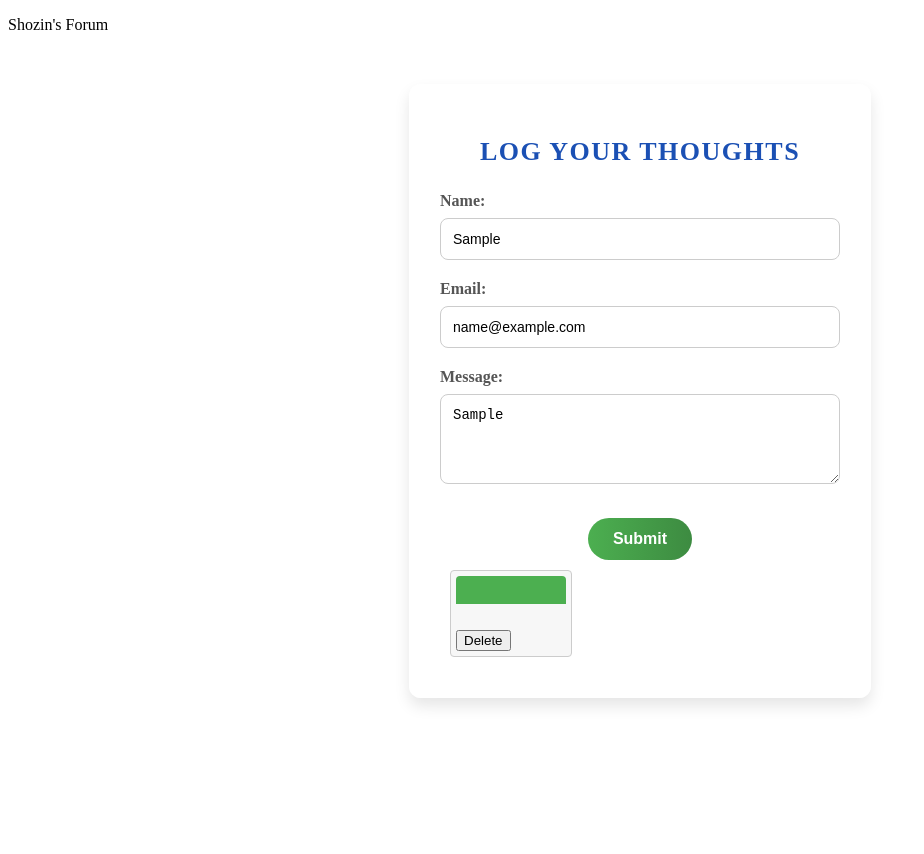
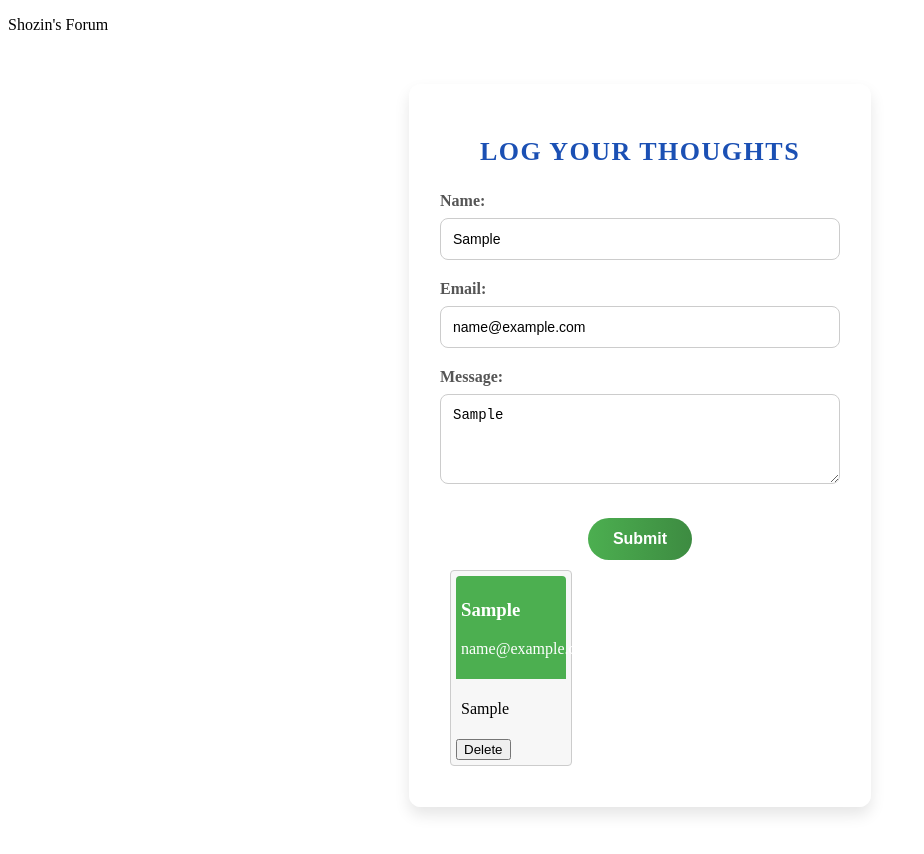
Before and after one commit to shadman-ahmed27/angular-app, an Angular app: page / in a window 1280 px wide. Both pictures are taken after typing "Sample", "name@example.com", "Sample" into the empty fields and a click on the button "Submit". Shown: the top 854 px of the page, without its empty margins (0-924 px from the left). Before the commit the page ends 800 px from the top, so only its background shows below. Built offline with nearby package versions, Linux system fonts and the light colour scheme.

Commit message:
feat: now each submit displayes the info submitted onto the message blocks

```diff
--- a/src/app/first-comp/first-comp.component.html
+++ b/src/app/first-comp/first-comp.component.html
@@ -47,7 +47,9 @@
   </table> -->
 
   <div class="flex-container" *ngIf="isSubmitted">
-    <app-message-details *ngFor="let msg of messages; let i = index">
-    </app-message-details>
+    <app-message-details
+      *ngFor="let msg of messages; let i = index"
+      [message]="msg"
+    ></app-message-details>
   </div>
 </div>
```
